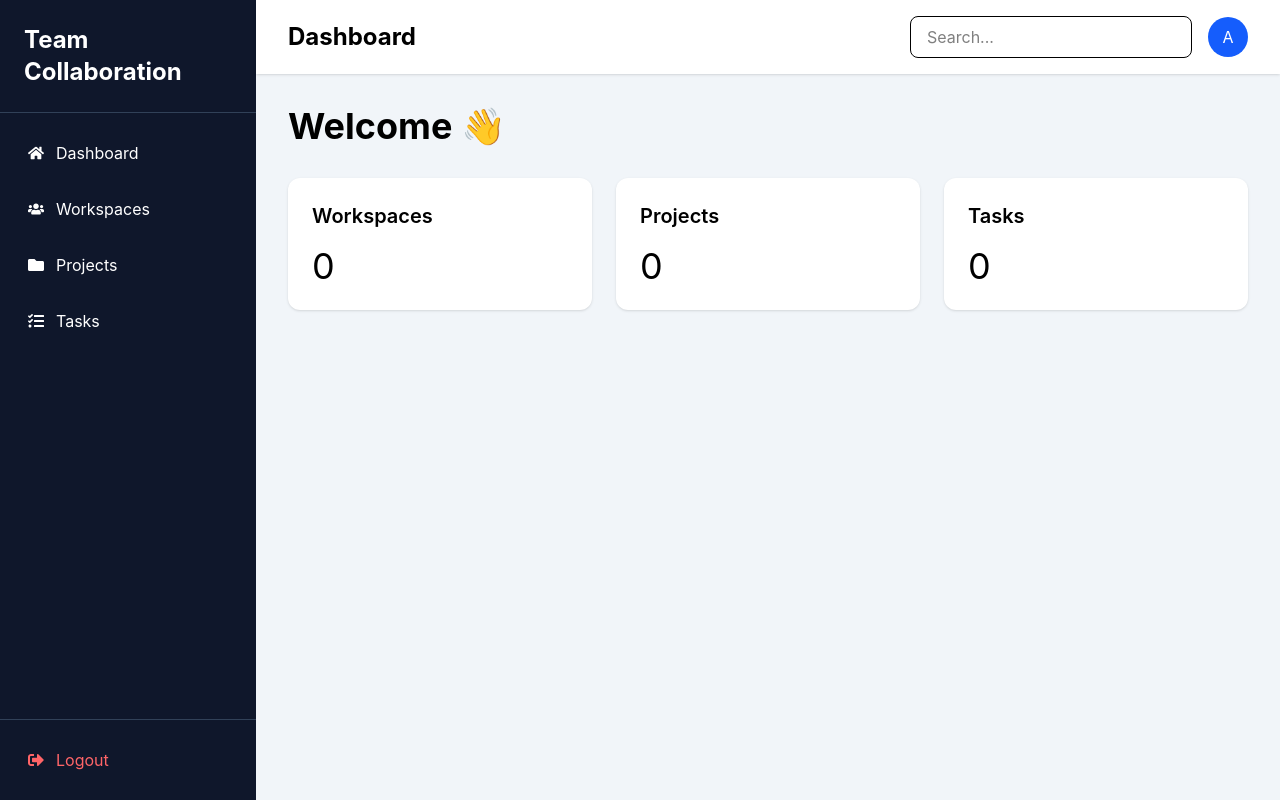
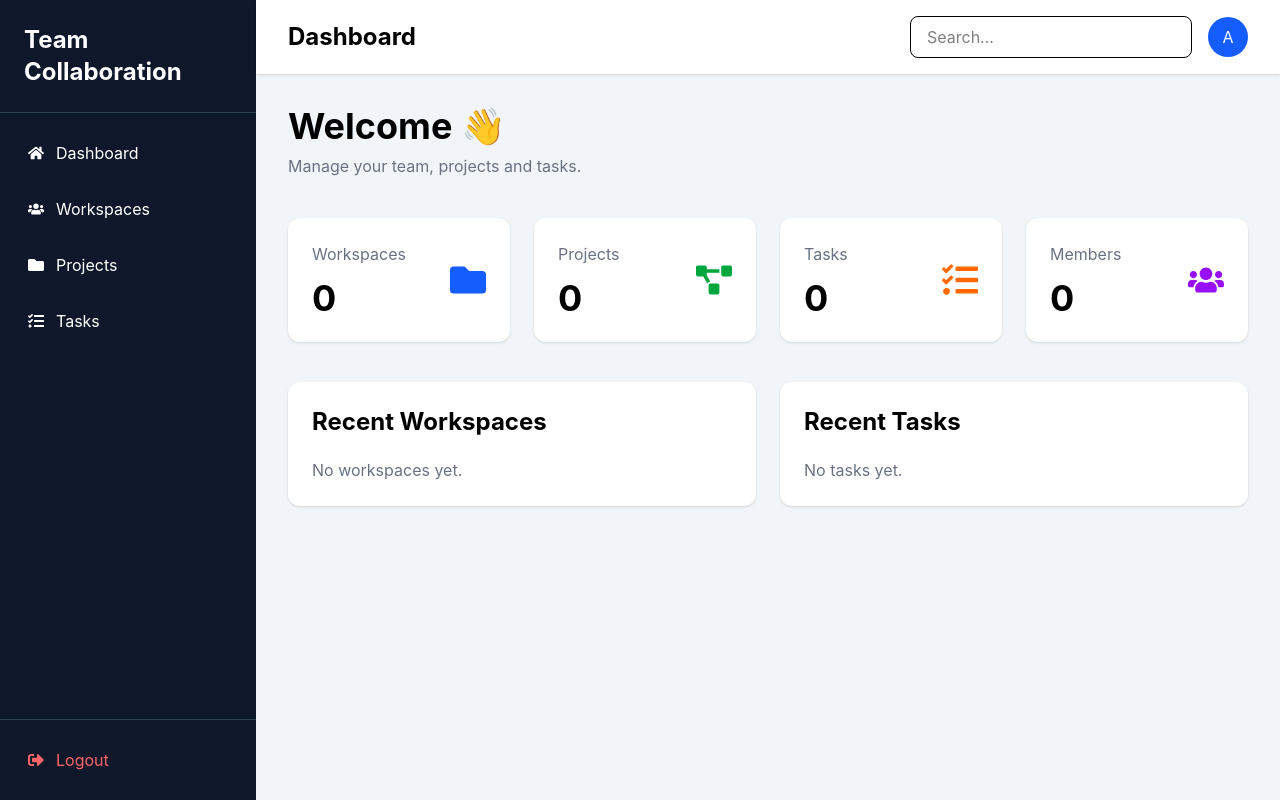
Before and after one commit to akhileshrana079-hub/team-collab-saas, a React (Vite) app in the folder client/: page /dashboard in a window 1280 px wide. Built offline with nearby package versions, Linux system fonts and the light colour scheme; sample sign-in values are in the browser's storage.

Commit message:
feat: improve dashboard ui

```diff
--- a/client/src/pages/Dashboard/Dashboard.jsx
+++ b/client/src/pages/Dashboard/Dashboard.jsx
@@ -1,47 +1,115 @@
 import DashboardLayout from "../../layouts/DashboardLayout";
+import {
+  FaFolder,
+  FaProjectDiagram,
+  FaTasks,
+  FaUsers,
+} from "react-icons/fa";
 
 function Dashboard() {
   return (
     <DashboardLayout>
+      <div className="mb-10">
+        <h1 className="text-4xl font-bold">
+          Welcome 👋
+        </h1>
 
-      <h1 className="text-4xl font-bold mb-8">
-        Welcome 👋
-      </h1>
+        <p className="text-gray-500 mt-2">
+          Manage your team, projects and tasks.
+        </p>
+      </div>
 
-      <div className="grid grid-cols-3 gap-6">
+      <div className="grid grid-cols-1 md:grid-cols-2 lg:grid-cols-4 gap-6">
 
         <div className="bg-white rounded-xl shadow p-6">
-          <h2 className="text-xl font-semibold">
-            Workspaces
+          <div className="flex items-center justify-between">
+            <div>
+              <p className="text-gray-500">
+                Workspaces
+              </p>
+
+              <h2 className="text-4xl font-bold mt-3">
+                0
+              </h2>
+            </div>
+
+            <FaFolder className="text-4xl text-blue-600" />
+          </div>
+        </div>
+
+        <div className="bg-white rounded-xl shadow p-6">
+          <div className="flex items-center justify-between">
+            <div>
+              <p className="text-gray-500">
+                Projects
+              </p>
+
+              <h2 className="text-4xl font-bold mt-3">
+                0
+              </h2>
+            </div>
+
+            <FaProjectDiagram className="text-4xl text-green-600" />
+          </div>
+        </div>
+
+        <div className="bg-white rounded-xl shadow p-6">
+          <div className="flex items-center justify-between">
+            <div>
+              <p className="text-gray-500">
+                Tasks
+              </p>
+
+              <h2 className="text-4xl font-bold mt-3">
+                0
+              </h2>
+            </div>
+
+            <FaTasks className="text-4xl text-orange-500" />
+          </div>
+        </div>
+
+        <div className="bg-white rounded-xl shadow p-6">
+          <div className="flex items-center justify-between">
+            <div>
+              <p className="text-gray-500">
+                Members
+              </p>
+
+              <h2 className="text-4xl font-bold mt-3">
+                0
+              </h2>
+            </div>
+
+            <FaUsers className="text-4xl text-purple-600" />
+          </div>
+        </div>
+
+      </div>
+
+      <div className="mt-10 grid lg:grid-cols-2 gap-6">
+
+        <div className="bg-white rounded-xl shadow p-6">
+          <h2 className="text-2xl font-bold mb-5">
+            Recent Workspaces
           </h2>
 
-          <p className="text-4xl mt-4">
-            0
+          <p className="text-gray-500">
+            No workspaces yet.
           </p>
         </div>
 
         <div className="bg-white rounded-xl shadow p-6">
-          <h2 className="text-xl font-semibold">
-            Projects
+          <h2 className="text-2xl font-bold mb-5">
+            Recent Tasks
           </h2>
 
-          <p className="text-4xl mt-4">
-            0
-          </p>
-        </div>
-
-        <div className="bg-white rounded-xl shadow p-6">
-          <h2 className="text-xl font-semibold">
-            Tasks
-          </h2>
-
-          <p className="text-4xl mt-4">
-            0
+          <p className="text-gray-500">
+            No tasks yet.
           </p>
         </div>
 
       </div>
-
     </DashboardLayout>
   );
 }
```
